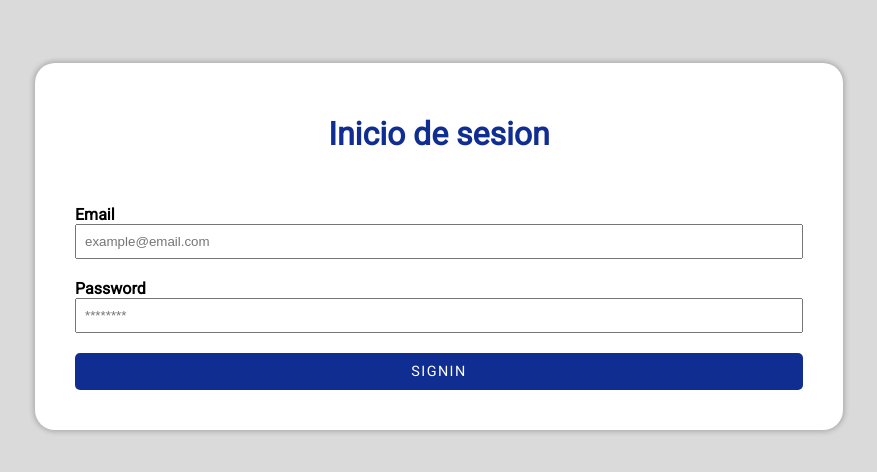
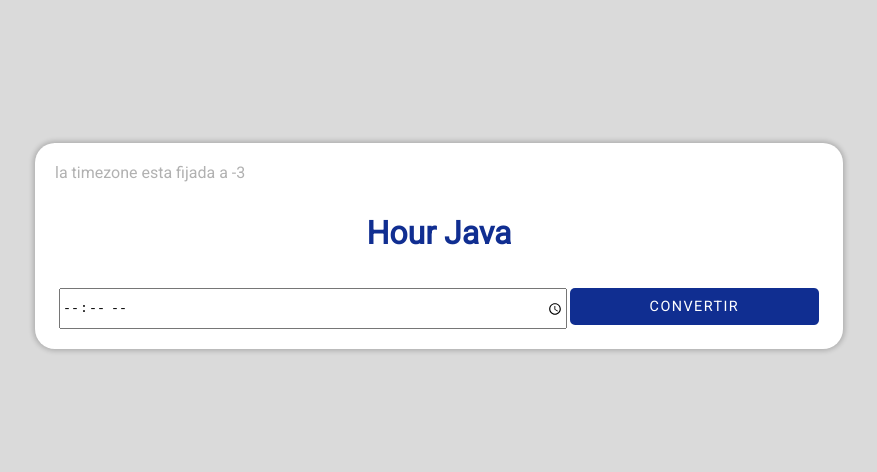
Before and after one commit to reinel215/tuten-labs-reinel-react, a React (Create React App) app: page /hour in a window 1280 px wide. Before the commit this address led to /. Shown: the part 154-626 px from the top of the page, without its empty margins (201-1078 px from the left). Built offline with nearby package versions, Linux system fonts and the light colour scheme.

Commit message:
java hour client added

```diff
--- a/src/App.js
+++ b/src/App.js
@@ -6,6 +6,7 @@ import { BrowserRouter as Router, Route, Redirect, Switch } from 'react-router-d
 //Screens
 import Login from './components/Screens/Login';
 import Bookings from './components/Screens/Bookings';
+import Hour from './components/Screens/Hour';
 
 import PrivateRoute from './components/Atoms/Router/PrivateRoute';
 
@@ -15,6 +16,7 @@ function App() {
     <Router>
       <Switch>
         <Route path="/" exact component={Login} />
+        <Route path="/hour" exact component={Hour} />
         <PrivateRoute path="/bookings" exact component={Bookings} />
         <Redirect to="/" />
       </Switch>
--- a/src/components/Atoms/Layout/GridItem/GridItem.scss
+++ b/src/components/Atoms/Layout/GridItem/GridItem.scss
@@ -1,5 +1,6 @@
 .grid-item {
     box-sizing: border-box;
+    padding: 4px;
 }
 
 .col-12 {
--- a/src/components/Organism/BookingSearch/BookingSearch.js
+++ b/src/components/Organism/BookingSearch/BookingSearch.js
@@ -40,14 +40,14 @@ const BookingSearch = () => {
 
                 <GridContainer style={{ padding: 10 }} >
 
-                    <GridItem col={8} style={{ padding: 4 }}>
+                    <GridItem col={8}>
                         <InputText
                             {...register("email", validationRegister({ required: true, email: true, name: "Email" }))}
                             placeholder="example@email.com"
                         />
                     </GridItem>
 
-                    <GridItem col={4} style={{ padding: 4 }} >
+                    <GridItem col={4} >
                         <CenterContent>
                             <Button type="submit" disabled={booking.loading} >
                                 {booking.loading ? "searching..." : "search"}
--- /dev/null
+++ b/src/components/Organism/ConvertHour/ConvertHour.js
@@ -0,0 +1,83 @@
+import React, { useState } from 'react';
+import Paper from '../../Atoms/Paper/Paper';
+import CenterContent from '../../Atoms/Layout/CenterContent/CenterContent';
+import PaperTitle from '../../Atoms/Paper/PaperTitle/PaperTitle';
+import Button from '../../Atoms/Form/Button/Button';
+import FormWrapper from '../../Atoms/Form/FormWrapper/FormWrapper';
+import GridContainer from '../../Atoms/Layout/GridContainer/GridContainer';
+import GridItem from '../../Atoms/Layout/GridItem/GridItem';
+import SecondaryText from '../../Atoms/Texts/SecondaryText/SecondaryText'
+
+import * as hourService from '../../../services/hour';
+
+const ConvertHour = () => {
+
+    const [hour, setHour] = useState("");
+    const [responseHour, setResponseHour] = useState(null);
+
+
+    const getHour = async (e) => {
+        e.preventDefault();
+
+        if (!hour) return;
+
+        const newHour = await hourService.convertHour({
+            time: hour + ":00",
+            zone: -3
+        });
+
+        console.log(newHour);
+        setResponseHour(newHour)
+
+
+    }
+
+    return (
+        <CenterContent>
+            <Paper style={{ width: "60%", minWidth: 300 }} >
+
+                <SecondaryText> la timezone esta fijada a -3 </SecondaryText>
+                <PaperTitle> Hour Java </PaperTitle>
+
+                <FormWrapper onSubmit={getHour} >
+                    <GridContainer>
+
+                        <GridItem col={8}>
+                            <input
+                                type="time"
+                                value={hour}
+                                onChange={(e) => setHour(e.target.value)}
+                                style={{ width: "100%", height: "100%" }}
+                            />
+                        </GridItem>
+
+
+
+                        <GridItem col={4}>
+                            <Button
+                                type="submit"
+                            >
+                                Convertir
+                            </Button>
+                        </GridItem>
+
+                    </GridContainer>
+                </FormWrapper>
+
+                {
+                    responseHour ?
+                        <>
+                            <p>Response:</p>
+                            <p>{responseHour.response.time}</p>
+                        </>
+                        :
+                        null
+                }
+
+
+            </Paper>
+        </CenterContent>
+    )
+}
+
+export default ConvertHour
--- /dev/null
+++ b/src/components/Screens/Hour.js
@@ -0,0 +1,11 @@
+import React from 'react';
+
+import ConvertHour from '../Organism/ConvertHour/ConvertHour';
+
+const Hour = () => {
+    return (
+        <ConvertHour />
+    )
+}
+
+export default Hour
--- /dev/null
+++ b/src/services/hour.js
@@ -0,0 +1,9 @@
+import axios from 'axios';
+
+
+export const convertHour = async (hour) => {
+
+    const response = await axios.post("https://gentle-spire-16293.herokuapp.com/time", hour);
+    return response.data;
+
+}
```
Also changed, not shown: src/components/Organism/ConvertHour/ConvertHour.scss (added).
